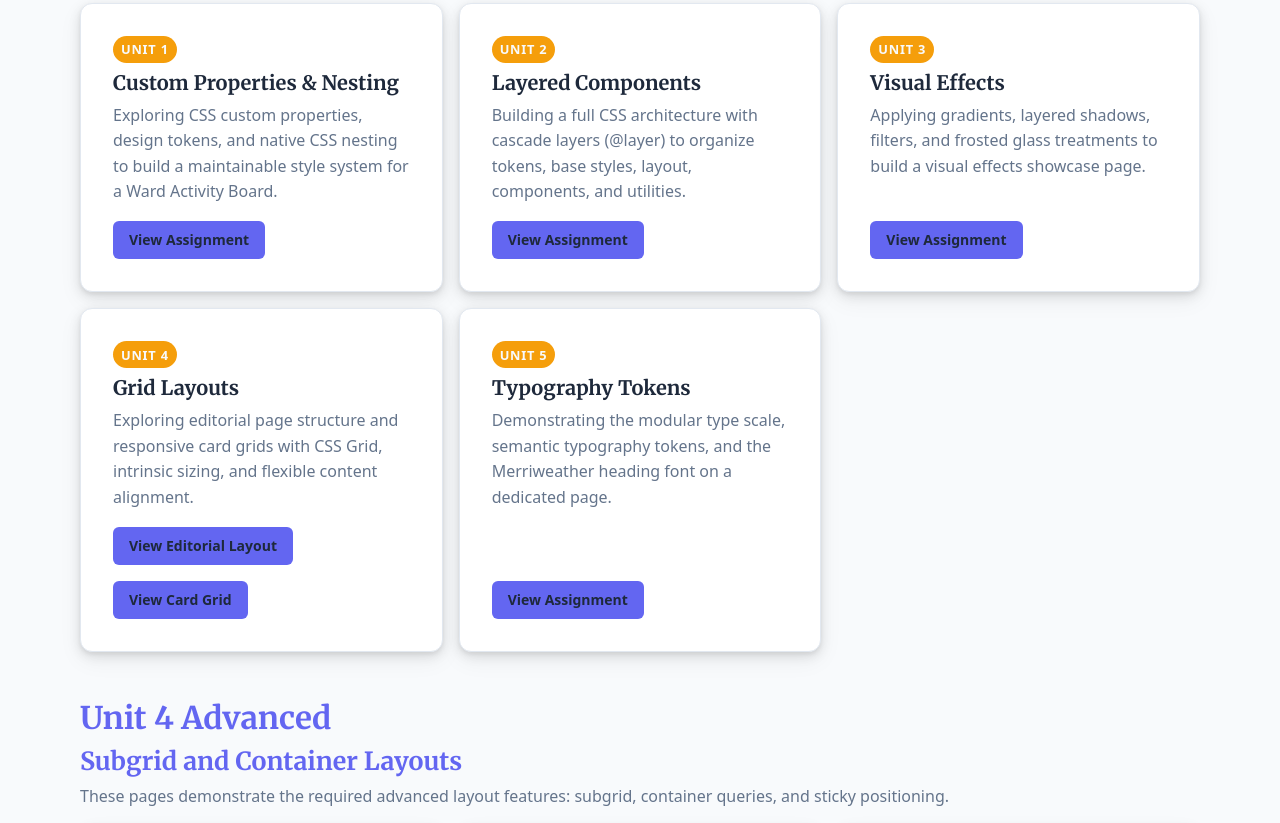
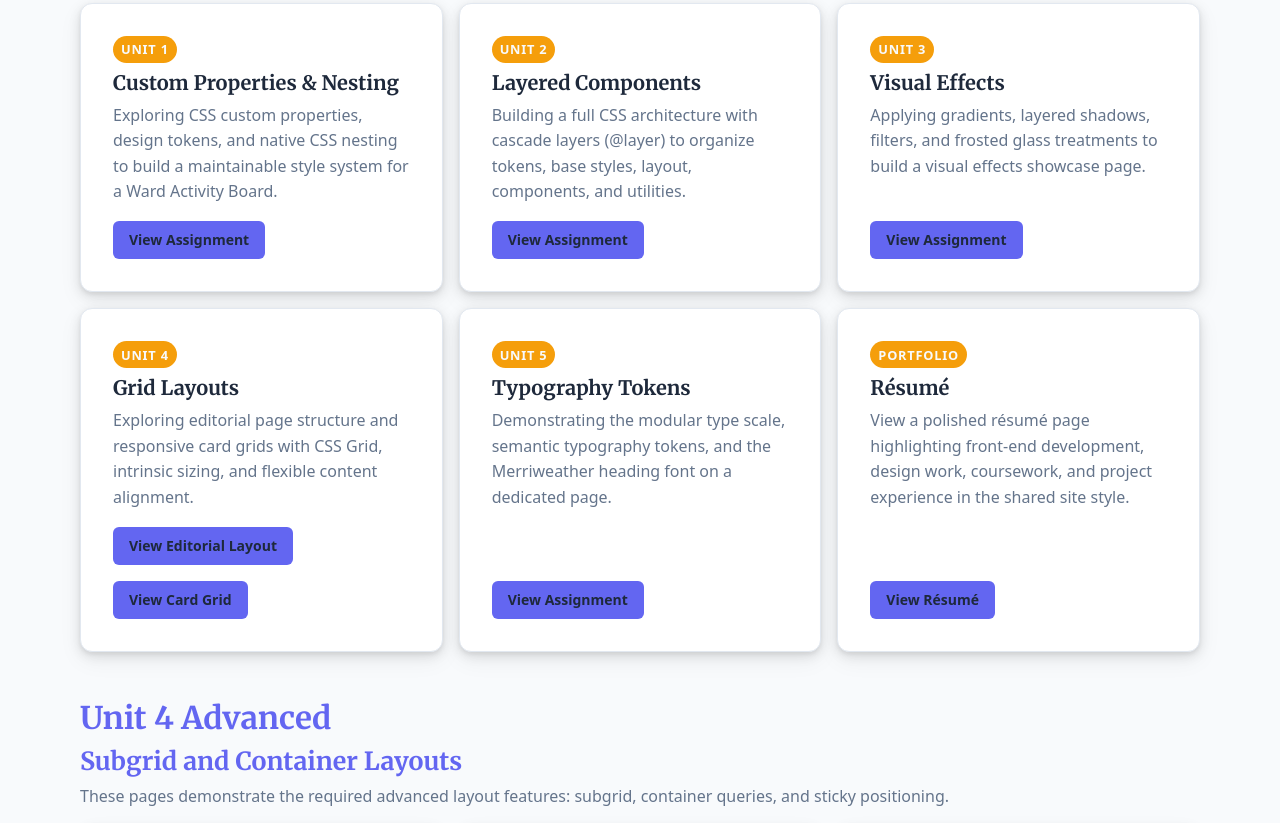
Before and after one commit to tawnaylor/wdd331-practice, a website: page index.html in a window 1280 px wide. Shown: the part 335-1158 px from the top of the page. Drawn offline with nearby package versions, Linux system fonts and the light colour scheme; files that its build step writes are made by us from their sources.

Commit message:
adding the resume to the main page as well

```diff
--- a/index.html
+++ b/index.html
@@ -88,6 +88,13 @@
                     <p>Demonstrating the modular type scale, semantic typography tokens, and the Merriweather heading font on a dedicated page.</p>
                     <a href="unit-5/typography/index.html" class="card-link">View Assignment</a>
                 </article>
+
+                <article class="card">
+                    <span class="card-tag">Portfolio</span>
+                    <h3>Résumé</h3>
+                    <p>View a polished résumé page highlighting front-end development, design work, coursework, and project experience in the shared site style.</p>
+                    <a href="resume.html" class="card-link">View Résumé</a>
+                </article>
             </div>
         </section>
 
```
